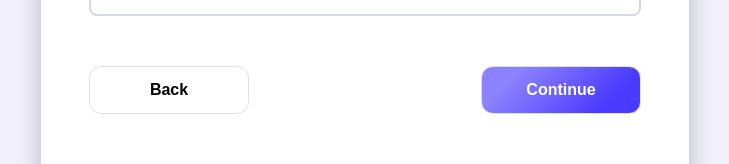
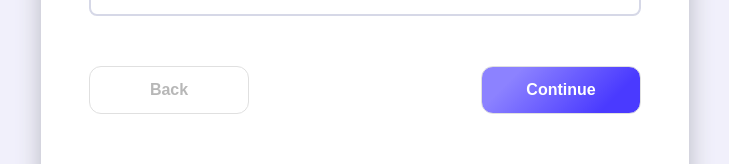
Before and after one commit to runohod/MultiStep-Form, a React (Vite) app: page / in a window 1280 px wide. Shown: the part 588-752 px from the top of the page, without its empty margins (275-1004 px from the left). Built offline with nearby package versions, Linux system fonts and the light colour scheme; a web font is replaced by a local one.

Commit message:
избавился от callBackHell, стор переехал в фичи

```diff
--- a/src/02_pages/formPage/ui/formPage.tsx
+++ b/src/02_pages/formPage/ui/formPage.tsx
@@ -3,58 +3,28 @@ import MultiForm from "@/03_widgets/multiForm/ui/multiForm";
 import { MultiFormStep1 } from "@/03_widgets/multiForm/ui/multiFormStep-1";
 import { MultiFormStep2 } from "@/03_widgets/multiForm/ui/multiFormStep-2";
 import { MultiFormStep3 } from "@/03_widgets/multiForm/ui/multiFormStep-3";
+import { useFormStore } from "@/04_features/store/useFormStore";
 import styles from "./formPage.module.scss";
 
 export const FormPage = () => {
-  const [step, setStep] = useState(1);
+  const currentStep = useFormStore((state) => state.currentStep);
 
   const stepsData = [
-  { id: 1, label: "Personal Info", component: <MultiFormStep1 onNext={() => setStep(2)}/> },
+  { id: 1, label: "Personal Info", component: <MultiFormStep1 /> },
   { id: 2, label: "Our services", component: <MultiFormStep2 /> },
   { id: 3, label: "Payment", component: <MultiFormStep3 /> },
   ];
 
-  const getTitle = (step) => {
-    switch (step) {
-      case 1:
-        return "Personal Info";
-      case 2:
-        return "Our services";
-      case 3:
-        return "Payment";
-      default:
-        return "one";
-    }
-  };
-
-  const handleNext = () => {
-    if (step < stepsData.length) setStep((prev) => prev + 1);
-  };
-
-  const handleBack = () => {
-    if (step > 1) setStep((prev) => prev - 1);
-  };
-
-  const goToStep = (stepId) => {
-  setStep(stepId);
-  };
+  const activeStepData = stepsData.find((s) => s.id === currentStep);
 
   return (
     <div className={styles.pageWrapper}>
       <MultiForm
-        stepNumber={step}
-        title={getTitle(step)}
-        subTitle={`Step ${step}/${stepsData.length}`}
         stepsData={stepsData}
-        onStepClick={goToStep}
-        onNext={handleNext}
-        onBack={handleBack}
+        title={activeStepData?.label || ""}
+        subTitle={`Step ${currentStep}/${stepsData.length}`}
       >
-        {stepsData.map((item) => {
-          if (step === item.id) {
-            return item.component;
-          }
-        })}
+        {activeStepData?.component}
       </MultiForm>
     </div>
   );
--- a/src/03_widgets/multiForm/ui/multiForm.tsx
+++ b/src/03_widgets/multiForm/ui/multiForm.tsx
@@ -1,4 +1,4 @@
-import { useFormStore } from "@/05_entities/store/useFormStore";
+import { useFormStore } from "@/04_features/store/useFormStore";
 import React, { type JSX } from "react";
 import clsx from "clsx";
 import { LineRounded } from "@/06_shared/icons";
@@ -8,10 +8,6 @@ interface MultiFormProps {
   title: string;
   subTitle: string;
   children: React.ReactNode;
-  stepNumber: number;
-  onNext: () => void;
-  onBack: () => void;
-  onStepClick: (stepId: number) => void;
   stepsData: {
     id: number;
     label: string;
@@ -23,34 +19,42 @@ const MultiForm: React.FC<MultiFormProps> = ({
   title,
   subTitle,
   children,
-  stepNumber,
   stepsData,
-  onBack,
-  onNext,
-  onStepClick,
 }) => {
-  const { formData, setShouldSubmit } = useFormStore();
+  const currentStep = useFormStore((state) => state.currentStep);
+  const nextStep = useFormStore((state) => state.nextStep);
+  const prevStep = useFormStore((state) => state.prevStep);
+  const goToStep = useFormStore((state) => state.goToStep);
+  const setShouldSubmit = useFormStore((state) => state.setShouldSubmit);
+  const formData = useFormStore((state) => state.formData);
+
   const isServiceSelected = formData.service !== "";
-
-  const isStep1Finished = formData.name && formData.email && formData.password;
-  const isStep2Finished = formData.service !== "";
+  const isStep1Finished = !!(
+    formData.name &&
+    formData.email &&
+    formData.password
+  );
+  const isStep2Finished = isServiceSelected;
 
   const handleBreadcrumbClick = (targetStepId: number) => {
-    if (targetStepId === stepNumber) return;
+    if (targetStepId === currentStep) return;
 
-    if (stepNumber === 1 && targetStepId > 1) {
+    if (currentStep === 1 && targetStepId > 1) {
       setShouldSubmit(true);
       return;
     }
 
-    if (targetStepId < stepNumber) {
-      onStepClick(targetStepId);
+    if (targetStepId < currentStep) {
+      goToStep(targetStepId);
       return;
     }
 
-    if (targetStepId === 3 && isStep2Finished) {
-      onStepClick(targetStepId);
-      return;
+    if (targetStepId === 2 && isStep1Finished) {
+      goToStep(targetStepId);
+    }
+
+    if (targetStepId === 3 && isStep1Finished && isStep2Finished) {
+      goToStep(targetStepId);
     }
   };
 
@@ -65,8 +69,8 @@ const MultiForm: React.FC<MultiFormProps> = ({
             <React.Fragment key={step.id}>
               <div
                 className={clsx(styles.stepWrapper, {
-                  [styles.active]: stepNumber === step.id,
-                  [styles.completed]: stepNumber > step.id,
+                  [styles.active]: currentStep === step.id,
+                  [styles.completed]: currentStep > step.id,
                   [styles.locked]: isLocked,
                 })}
                 onClick={() => handleBreadcrumbClick(step.id)}
@@ -90,15 +94,19 @@ const MultiForm: React.FC<MultiFormProps> = ({
       </div>
       <div className={styles.stepContent}>{children}</div>
       <div className={styles.formFooter}>
-        <button className={styles.backButton} onClick={onBack}>
+        <button
+          className={styles.backButton}
+          onClick={prevStep}
+          disabled={currentStep === 1}
+        >
           Back
         </button>
         <button
-          type={stepNumber === 1 ? "submit" : "button"}
-          form={stepNumber === 1 ? "step1-form" : undefined}
+          type={currentStep === 1 ? "submit" : "button"}
+          form={currentStep === 1 ? "step1-form" : undefined}
           className={styles.continueButton}
-          onClick={stepNumber !== 1 ? onNext : undefined}
-          disabled={stepNumber === 2 && !isServiceSelected}
+          onClick={currentStep !== 1 ? nextStep : undefined}
+          disabled={currentStep === 2 && !isServiceSelected}
         >
           Continue
         </button>
--- a/src/03_widgets/multiForm/ui/multiFormStep-1.tsx
+++ b/src/03_widgets/multiForm/ui/multiFormStep-1.tsx
@@ -1,6 +1,6 @@
 import { useForm, type SubmitHandler } from "react-hook-form";
 import { useEffect } from "react";
-import { useFormStore } from "@/05_entities/store/useFormStore";
+import { useFormStore } from "@/04_features/store/useFormStore";
 import styles from "./multiFormStep-1.module.scss";
 
 interface Form {
@@ -9,12 +9,12 @@ interface Form {
   password: string;
 }
 
-interface MultiFormStep1Props {
-  onNext: () => void;
-}
-
-function MultiFormStep1({ onNext }: MultiFormStep1Props) {
-  const { formData, setFormData, shouldSubmit, setShouldSubmit } = useFormStore();
+function MultiFormStep1() {
+  const formData = useFormStore((state) => state.formData);
+  const setFormData = useFormStore((state) => state.setFormData);
+  const shouldSubmit = useFormStore((state) => state.shouldSubmit);
+  const setShouldSubmit = useFormStore((state) => state.setShouldSubmit);
+  const nextStep = useFormStore((state) => state.nextStep);
 
   const { register, handleSubmit, formState } = useForm<Form>({
     mode: "onChange",
@@ -25,19 +25,18 @@ function MultiFormStep1({ onNext }: MultiFormStep1Props) {
     if (shouldSubmit) {
       handleSubmit((data) => {
         setFormData(data);
-        onNext();
+        nextStep();
       })();
-
       setShouldSubmit(false);
     }
-  }, [shouldSubmit, handleSubmit, onNext, setFormData, setShouldSubmit]);
+  }, [shouldSubmit, handleSubmit, nextStep, setFormData, setShouldSubmit]);
 
   const emailError = formState.errors["email"]?.message;
   const passwordError = formState.errors["password"]?.message;
 
   const onSubmit: SubmitHandler<Form> = (data) => {
     setFormData(data);
-    onNext();
+    nextStep();
   };
 
   return (
--- a/src/03_widgets/multiForm/ui/multiFormStep-2.tsx
+++ b/src/03_widgets/multiForm/ui/multiFormStep-2.tsx
@@ -1,4 +1,4 @@
-import { useFormStore } from '@/05_entities/store/useFormStore';
+import { useFormStore } from '@/04_features/store/useFormStore';
 import clsx from 'clsx';
 import { Development } from '@/06_shared/icons';
 import { WebDesign } from '@/06_shared/icons';
--- a/src/05_entities/store/useFormStore.ts
+++ b/src/04_features/store/useFormStore.ts
@@ -12,6 +12,10 @@ interface FormState {
   setFormData: (data: Partial<FormValues>) => void;
   shouldSubmit: boolean;
   setShouldSubmit: (val: boolean) => void;
+  currentStep: number;
+  nextStep: () => void;
+  prevStep: () => void;
+  goToStep: (step: number) => void;
 }
 
 export const useFormStore = create<FormState>((set) => ({
@@ -23,6 +27,7 @@ export const useFormStore = create<FormState>((set) => ({
   },
 
   shouldSubmit: false,
+  currentStep: 1,
   setShouldSubmit: (val) => set({ shouldSubmit: val }),
 
   setFormData: (data) =>
@@ -32,4 +37,8 @@ export const useFormStore = create<FormState>((set) => ({
         ...data
       },
     })),
+
+  nextStep: () => set((state) => ({ currentStep: state.currentStep + 1 })),
+  prevStep: () => set((state) => ({ currentStep: Math.max(1, state.currentStep - 1) })),
+  goToStep: (step) => set({ currentStep: step }),
 }));
```
